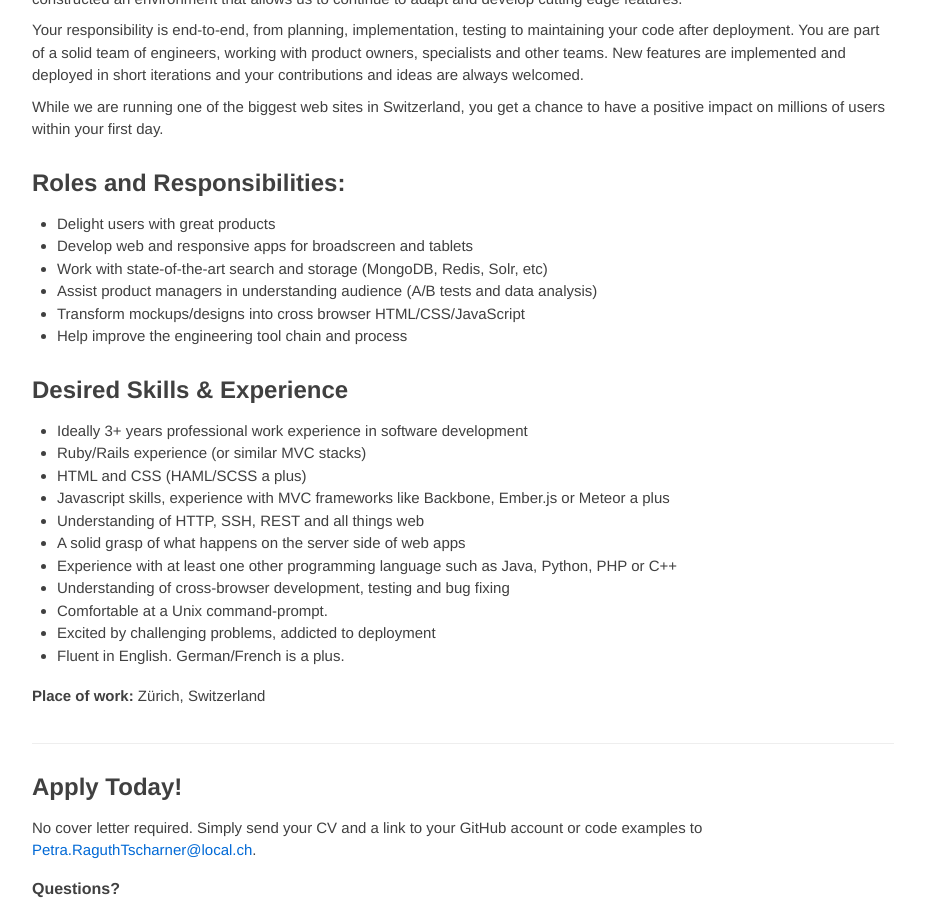
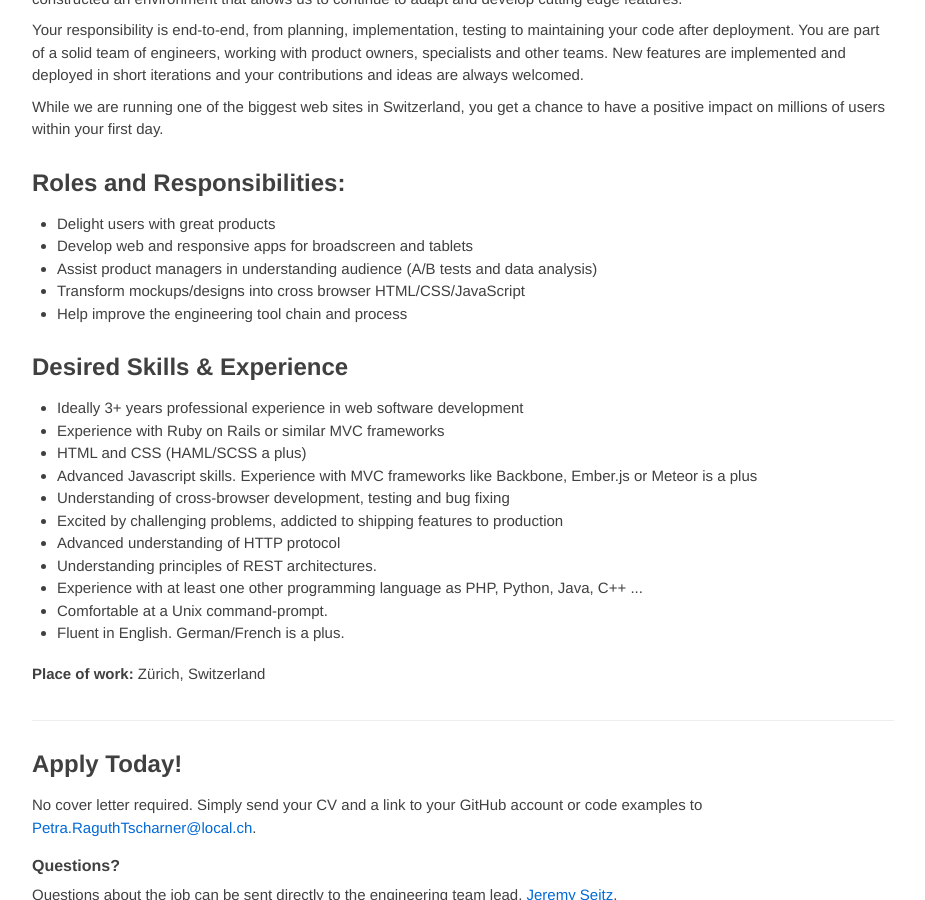
Before and after one commit to digideskio/local-ch.github.com, a Jekyll site: the page built from _posts/2013-01-15-frontend-engineer.html, in a window 1280 px wide and 900 px high, scrolled down 539 px. Shown: the whole window, without its empty margins (177-1102 px from the left). Built offline with Jekyll 4.4.1, drawn with Linux system fonts in a browser that asks for light colours.

Commit message:
Updated Frontent Engineer job ad

```diff
--- a/_posts/2013-01-15-frontend-engineer.html
+++ b/_posts/2013-01-15-frontend-engineer.html
@@ -23,7 +23,6 @@
 <ul>
     <li>Delight users with great products</li>
     <li>Develop web and responsive apps for broadscreen and tablets</li>
-    <li>Work with state-of-the-art search and storage (MongoDB, Redis, Solr, etc)</li>
     <li>Assist product managers in understanding audience (A/B tests and data analysis)</li>
     <li>Transform mockups/designs into cross browser HTML/CSS/JavaScript</li>
     <li>Help improve the engineering tool chain and process</li>
@@ -32,16 +31,16 @@
     Desired Skills &amp; Experience
 </h2>
 <ul>
-    <li>Ideally 3+ years professional work experience in software development</li>
-    <li>Ruby/Rails experience (or similar MVC stacks)</li>
+    <li>Ideally 3+ years professional experience in web software development</li>
+    <li>Experience with Ruby on Rails or similar MVC frameworks</li>
     <li>HTML and CSS (HAML/SCSS a plus)</li>
-    <li>Javascript skills, experience with MVC frameworks like Backbone, Ember.js or Meteor a plus</li>
-    <li>Understanding of HTTP, SSH, REST and all things web</li>
-    <li>A solid grasp of what happens on the server side of web apps</li>
-    <li>Experience with at least one other programming language such as Java, Python, PHP or C++</li>
+    <li>Advanced Javascript skills. Experience with MVC frameworks like Backbone, Ember.js or Meteor is a plus</li>
     <li>Understanding of cross-browser development, testing and bug fixing</li>
+    <li>Excited by challenging problems, addicted to shipping features to production</li>
+    <li>Advanced understanding of HTTP protocol</li>
+    <li>Understanding principles of REST architectures.</li>
+    <li>Experience with at least one other programming language as PHP, Python, Java, C++ ...</li>
     <li>Comfortable at a Unix command-prompt.</li>
-    <li>Excited by challenging problems, addicted to deployment</li>
     <li>Fluent in English. German/French is a plus.</li>
 </ul>
 <p>
```
